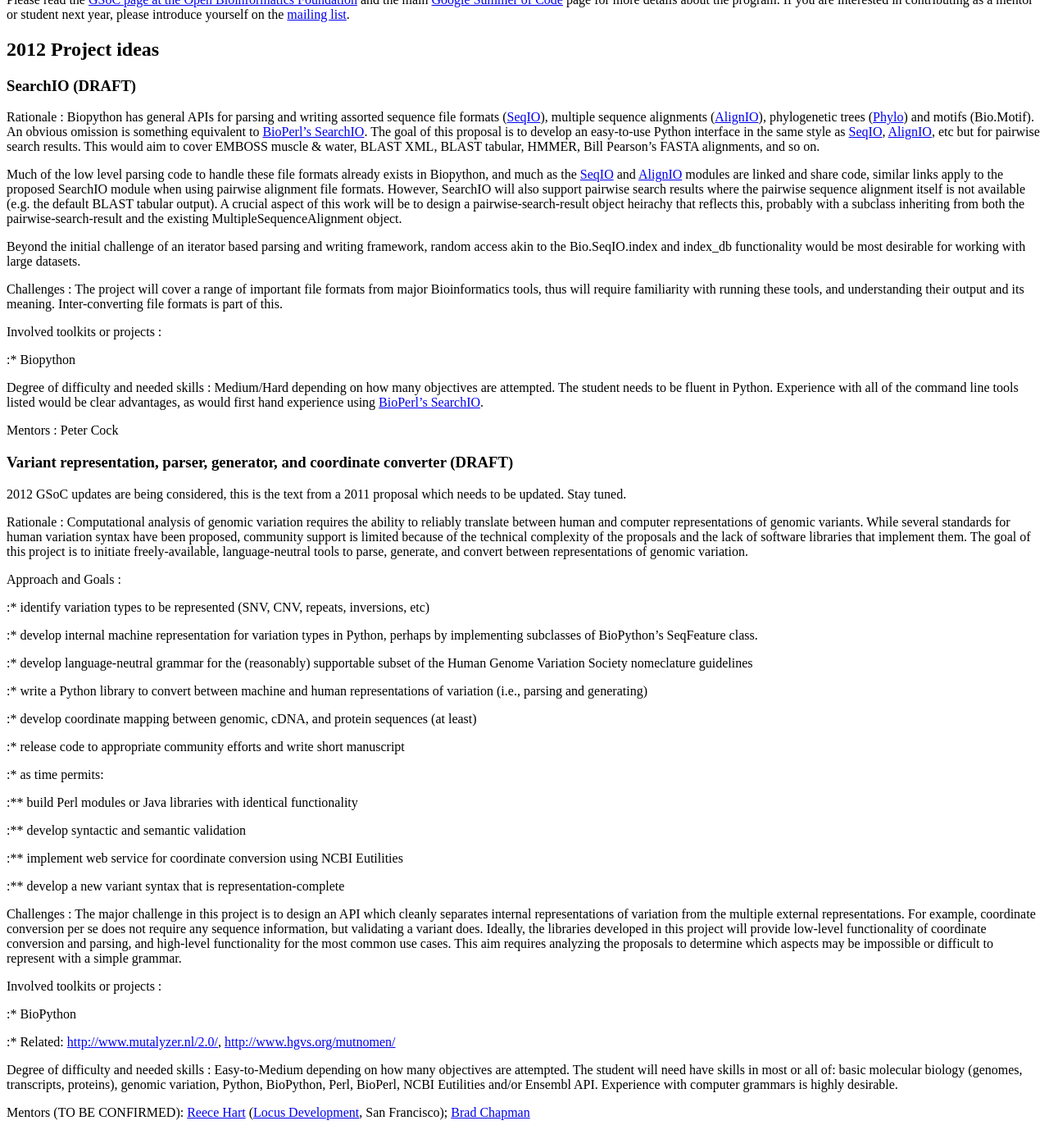
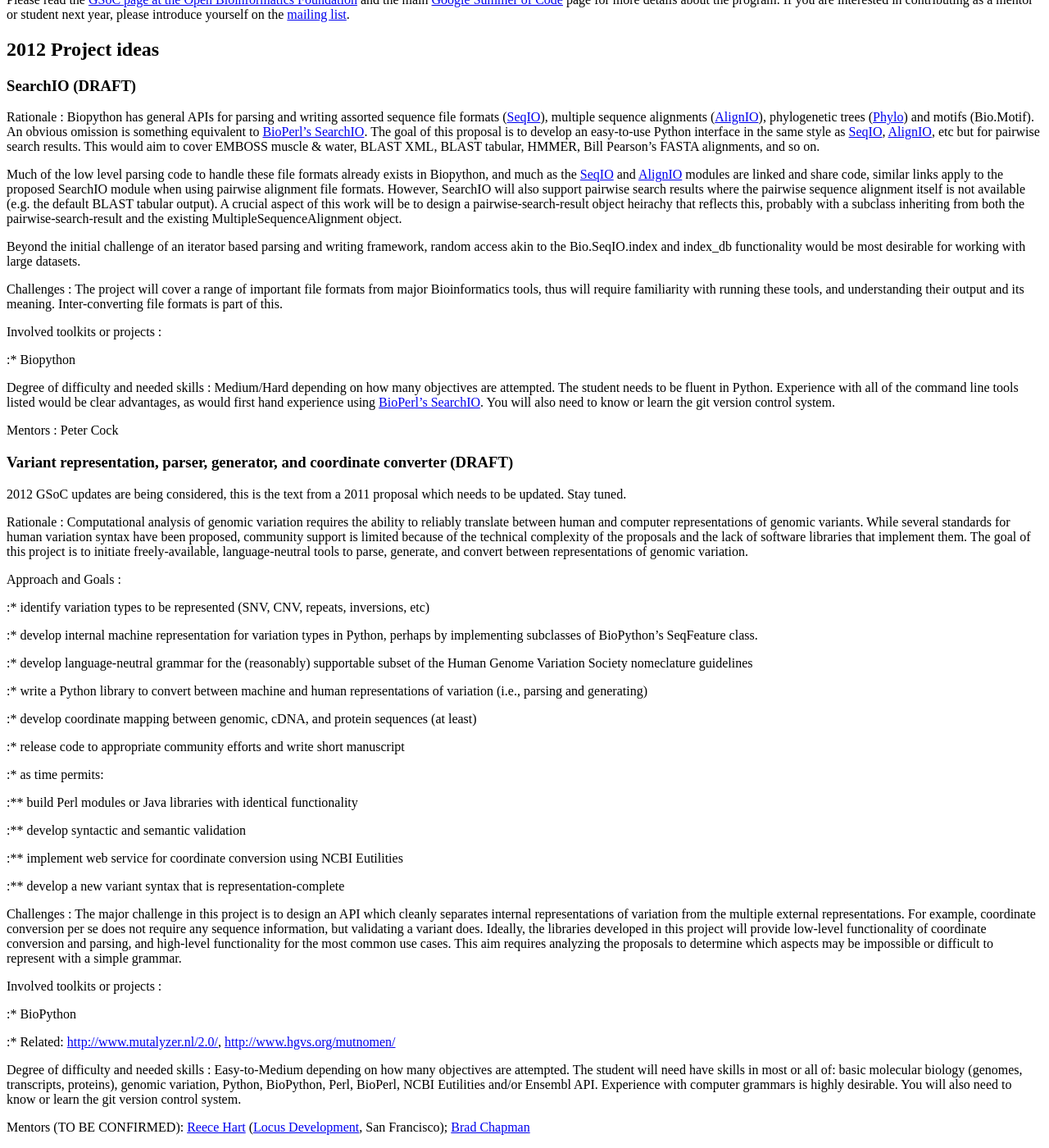
Before and after one commit to biopython/biopython.github.io, a Jekyll site: the page built from wiki/Google_Summer_of_Code.md, in a window 1280 px wide and 1400 px high, scrolled down 435 px. Shown: the whole window at 82% size. Built offline with Jekyll 4.4.1, drawn with Linux system fonts in a browser that asks for light colours.

Commit message:
Require git

```diff
--- a/wiki/Google_Summer_of_Code.md
+++ b/wiki/Google_Summer_of_Code.md
@@ -79,7 +79,7 @@ Involved toolkits or projects :
 
 :\* Biopython
 
-Degree of difficulty and needed skills : Medium/Hard depending on how many objectives are attempted. The student needs to be fluent in Python. Experience with all of the command line tools listed would be clear advantages, as would first hand experience using [BioPerl's SearchIO](bp:HOWTO:SearchIO "wikilink").
+Degree of difficulty and needed skills : Medium/Hard depending on how many objectives are attempted. The student needs to be fluent in Python. Experience with all of the command line tools listed would be clear advantages, as would first hand experience using [BioPerl's SearchIO](bp:HOWTO:SearchIO "wikilink"). You will also need to know or learn the git version control system.
 
 <!-- -->
 
@@ -137,7 +137,7 @@ Involved toolkits or projects :
 :\* Related: <http://www.mutalyzer.nl/2.0/>,
 <http://www.hgvs.org/mutnomen/>
 
-Degree of difficulty and needed skills : Easy-to-Medium depending on how many objectives are attempted. The student will need have skills in most or all of: basic molecular biology (genomes, transcripts, proteins), genomic variation, Python, BioPython, Perl, BioPerl, NCBI Eutilities and/or Ensembl API. Experience with computer grammars is highly desirable.
+Degree of difficulty and needed skills : Easy-to-Medium depending on how many objectives are attempted. The student will need have skills in most or all of: basic molecular biology (genomes, transcripts, proteins), genomic variation, Python, BioPython, Perl, BioPerl, NCBI Eutilities and/or Ensembl API. Experience with computer grammars is highly desirable. You will also need to know or learn the git version control system.
 
 <!-- -->
 
```
Also changed, not shown: 1 other file.
